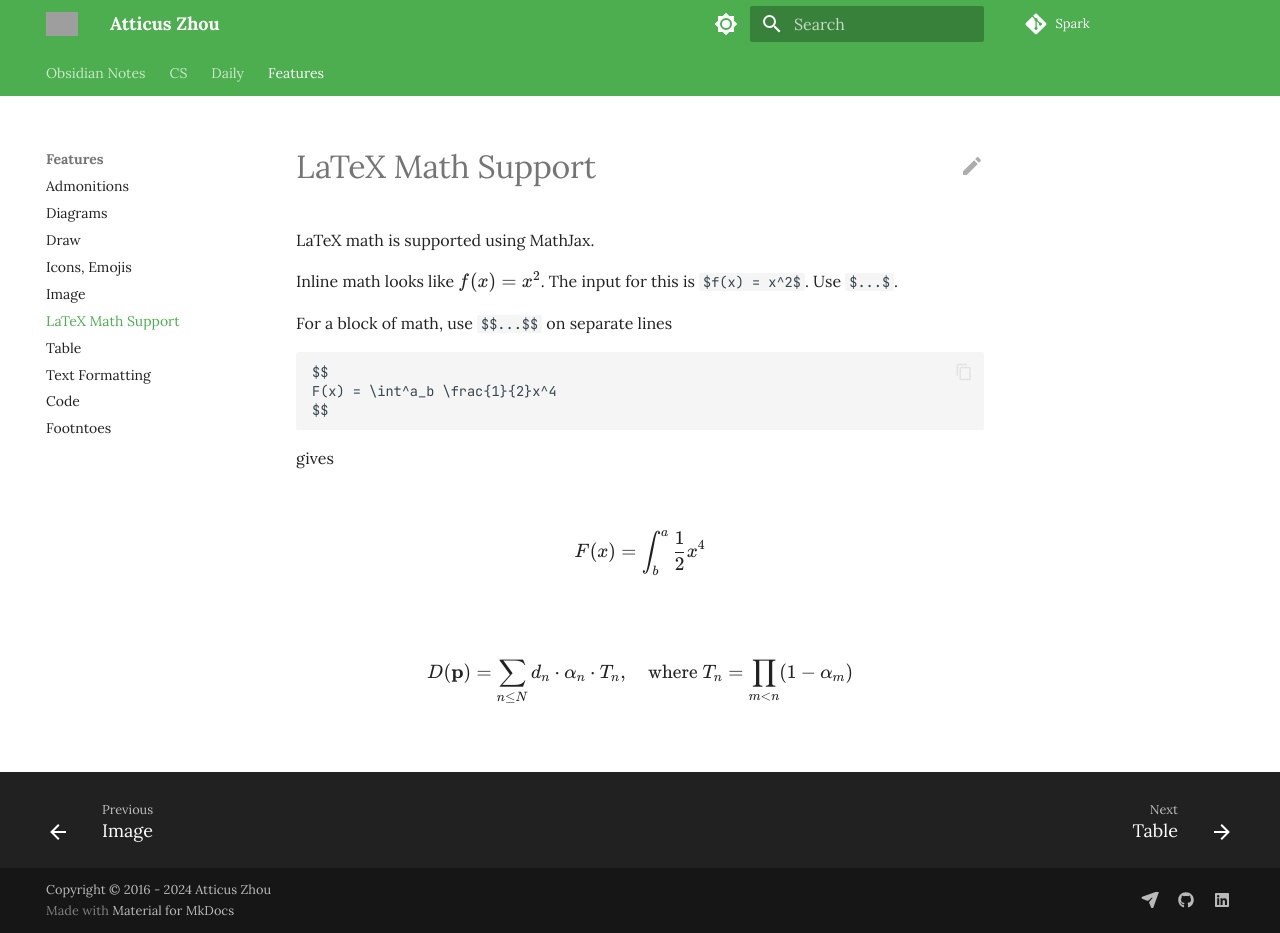
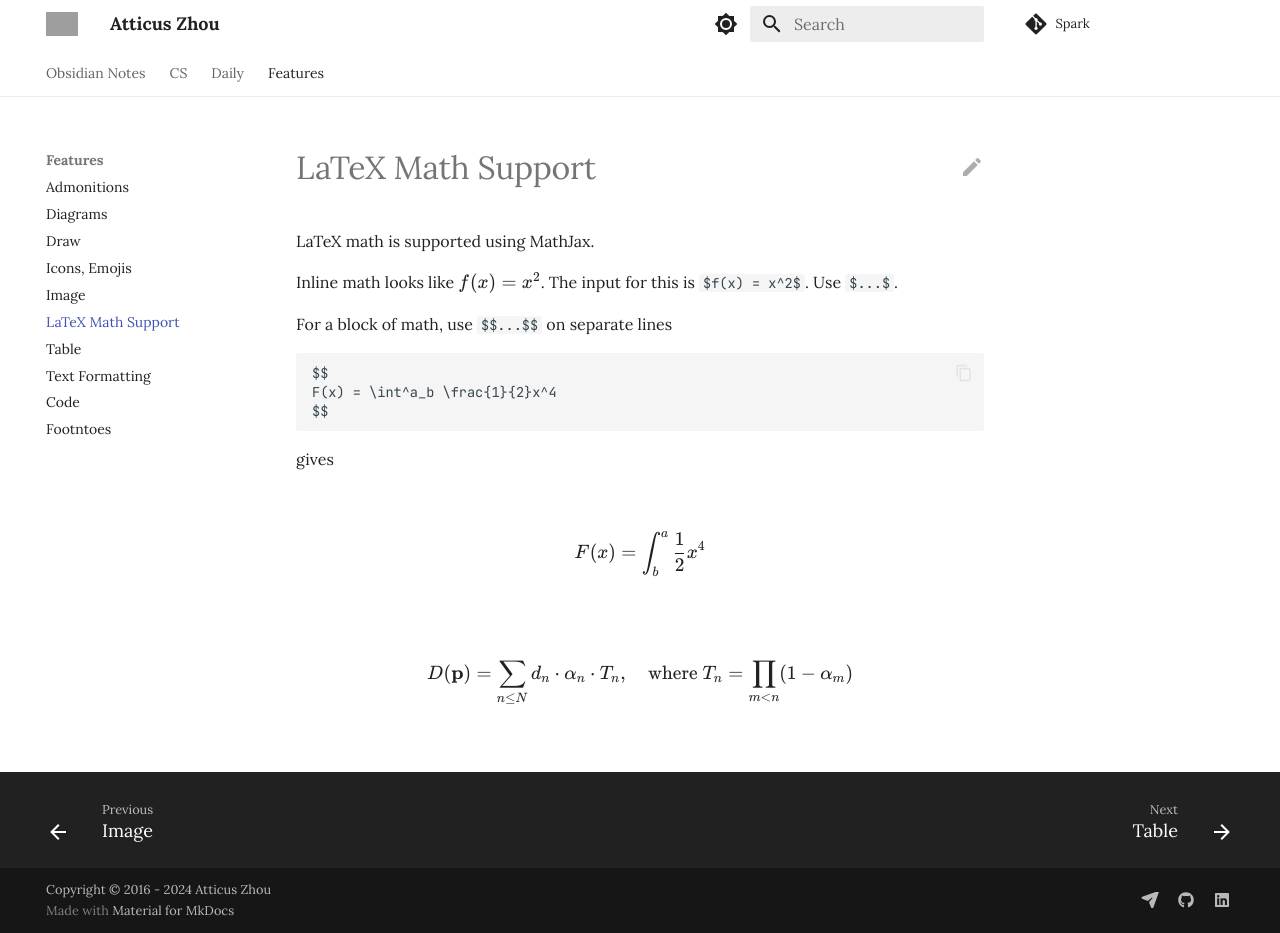
Before and after one commit to Atticuszz/Spark, an MkDocs documentation site: the page built from docs/Features/LaTeX Math Support.md, in a window 1280 px wide and 933 px high. Built offline with MkDocs 1.6.1 and Material for MkDocs 9.7.7, drawn with Linux system fonts in a browser that asks for light colours; comment, search, counter and statistics services are not loaded; grey boxes are pictures that could not be loaded.

Commit message:
update theme

```diff
--- a/mkdocs.yml
+++ b/mkdocs.yml
@@ -51,7 +51,7 @@
     # Light mode
     - media: "(prefers-color-scheme: light)"
       scheme: default
-      primary: green
+      primary: white
       accent: green
       toggle:
         icon: material/brightness-7
@@ -60,8 +60,9 @@
     # Dark mode
     - media: "(prefers-color-scheme: dark)"
       scheme: slate
-      primary: green
-      accent: green
+      primary: black
+      accent: deep purple
+
       toggle:
         icon: material/brightness-4
         name: Switch to light mode
```
